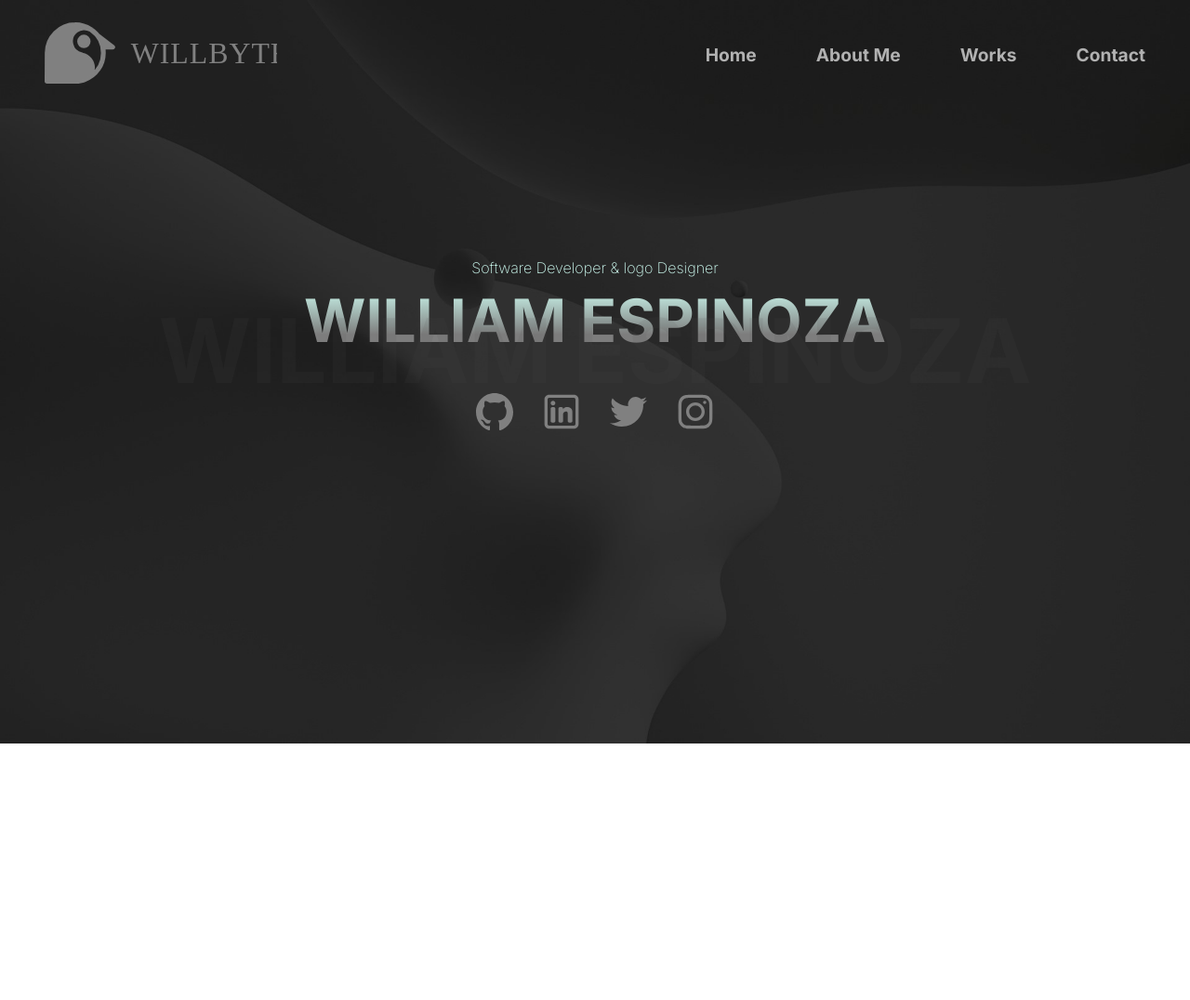
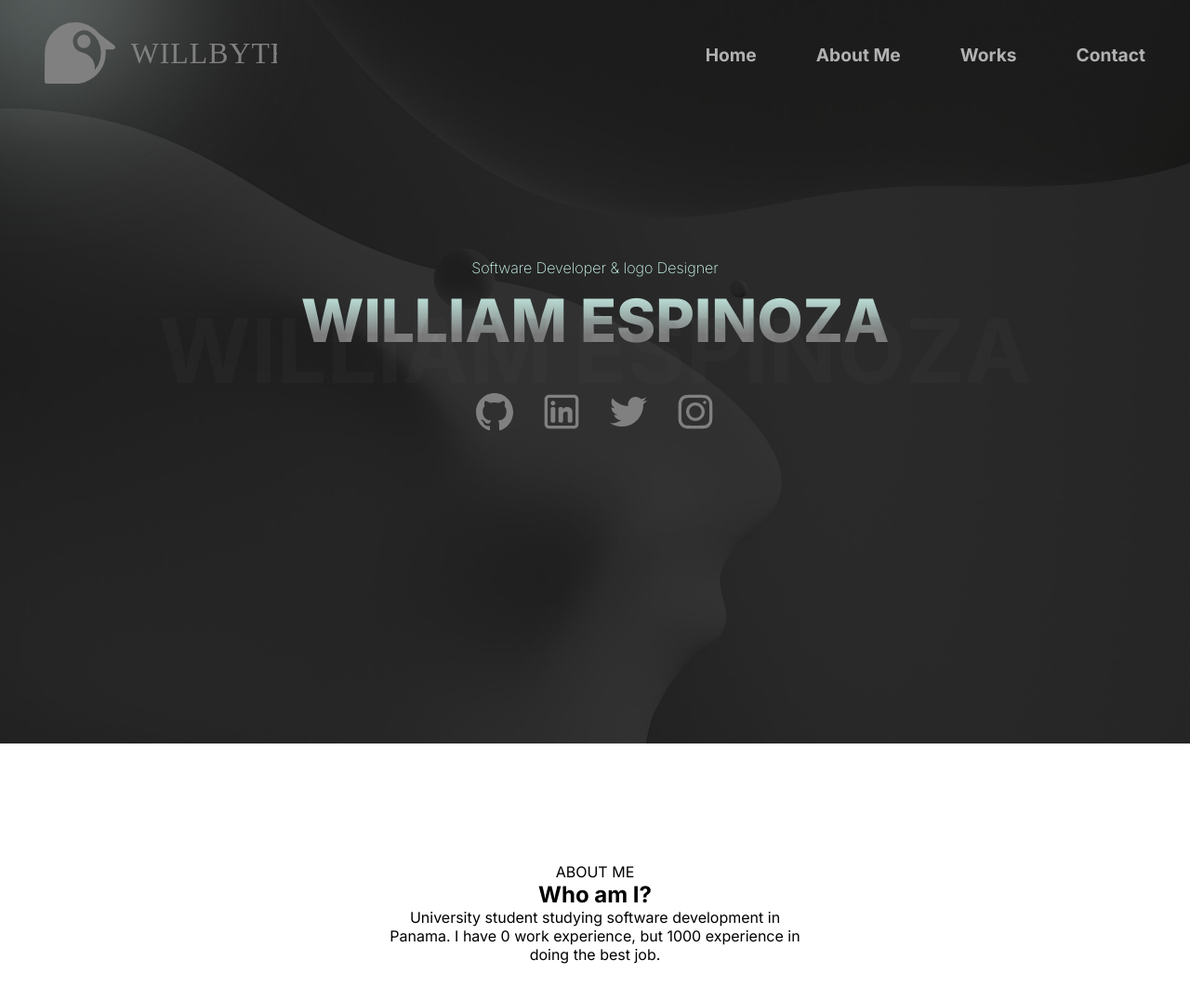
Before and after one commit to Willpower0304/New_Portfolio, a React (Vite) app: page / in a window 1280 px wide. Shown: the top 1076 px of the page at 93% size. Before the commit the page ends 800 px from the top, so only its background shows below. Built offline with nearby package versions, Linux system fonts and the light colour scheme.

Commit message:
feat: about section

```diff
--- a/src/App.jsx
+++ b/src/App.jsx
@@ -1,4 +1,5 @@
 import styles from "./App.module.css";
+import { About } from "./components/about/about";
 import { Hero } from "./components/hero/hero";
 import { Navbar } from "./components/Navbar/navbar";
 
@@ -9,6 +10,7 @@ function App() {
         <Navbar />
         <Hero />
       </div>
+      <About />
     </>
   );
 }
--- /dev/null
+++ b/src/components/about/about.jsx
@@ -0,0 +1,17 @@
+import React from "react";
+import styles from "./about.module.css";
+
+export const About = () => {
+  return (
+    <section className={styles.container}>
+      <div className={styles.titleContainer}>
+        <p className={styles.miniTitle}>ABOUT ME</p>
+        <h1 className={styles.title}>Who am I?</h1>
+        <p className={styles.paraContent}>
+          University student studying software development in Panama. I have 0
+          work experience, but 1000 experience in doing the best job.
+        </p>
+      </div>
+    </section>
+  );
+};
--- /dev/null
+++ b/src/components/about/about.module.css
@@ -0,0 +1,16 @@
+@import "../../vars.css";
+
+.container {
+}
+
+.titleContainer {
+  display: flex;
+  flex-direction: column;
+  align-items: center;
+  margin: 8rem 0;
+}
+
+.paraContent {
+  text-align: center;
+  max-width: 45ch;
+}
--- a/src/components/hero/hero.jsx
+++ b/src/components/hero/hero.jsx
@@ -9,28 +9,31 @@ export const Hero = () => {
       <h1 className={styles.name}>WILLIAM ESPINOZA</h1>
       <h1 className={styles.namebg}>WILLIAM ESPINOZA</h1>
       <div className={styles.imgContainer}>
-        <a href="">
+        <a href="https://github.com/Willpower0304" target="_blank">
           <img
             className={styles.imagenes}
             src={getImageUrl("Hero/git.svg")}
             alt="github-logo"
           />
         </a>
-        <a href="">
+        <a
+          href="https://www.linkedin.com/in/william-espinoza-7687722ab/"
+          target="_blank"
+        >
           <img
             className={styles.imagenes}
             src={getImageUrl("Hero/linke.svg")}
             alt="linkedin-logo"
           />
         </a>
-        <a href="">
+        <a href="https://x.com/willpower042" target="_blank">
           <img
             className={styles.imagenes}
             src={getImageUrl("Hero/x.svg")}
             alt="x-logo"
           />
         </a>
-        <a href="">
+        <a href="https://www.instagram.com/willpower0304/" target="_blank">
           <img
             className={styles.imagenes}
             src={getImageUrl("Hero/insta.svg")}
@@ -38,6 +41,7 @@ export const Hero = () => {
           />
         </a>
       </div>
+      <img className={styles.blob} src={getImageUrl("Hero/blob.svg")} alt="" />
     </div>
   );
 };
--- a/src/components/hero/hero.module.css
+++ b/src/components/hero/hero.module.css
@@ -16,6 +16,7 @@
 
 .name {
   font-size: 4rem;
+  font-weight: 800;
   text-align: center;
   background: linear-gradient(to bottom, #d0fff4 0%, #d0fff4 1%, #7d7d7d 70%);
   -webkit-background-clip: text;
@@ -44,6 +45,15 @@
   max-width: 40px;
 }
 
+.blob {
+  position: absolute;
+  filter: blur(90px);
+  opacity: 0.5;
+  top: -500px;
+  left: -150px;
+  z-index: 1;
+}
+
 @media screen and (max-width: 768px) {
   .name {
     font-size: 3rem;
--- a/src/components/navbar/navbar.module.css
+++ b/src/components/navbar/navbar.module.css
@@ -10,6 +10,12 @@
 
 .leftcontainer .images {
   max-width: 250px;
+  z-index: 2;
+}
+
+.images {
+  position: relative;
+  z-index: 2;
 }
 
 .menu {
@@ -28,6 +34,11 @@
   font-size: 1.2rem;
   font-weight: bold;
   color: #b1b1b1;
+  transition: 0.3s all ease-in;
+}
+
+a:hover {
+  color: rgb(240, 255, 240);
 }
 
 .menuItems a {
```
Also changed, not shown: assets/Hero/blob.svg (added).
